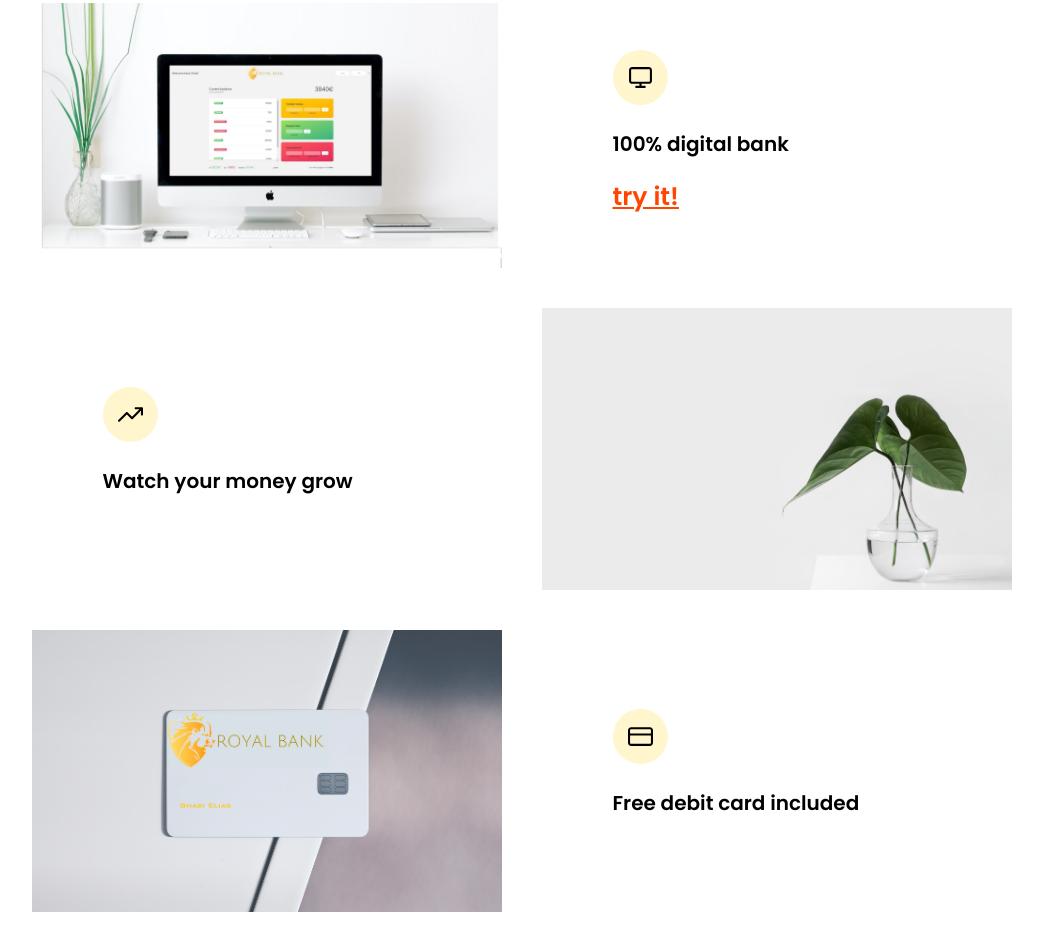
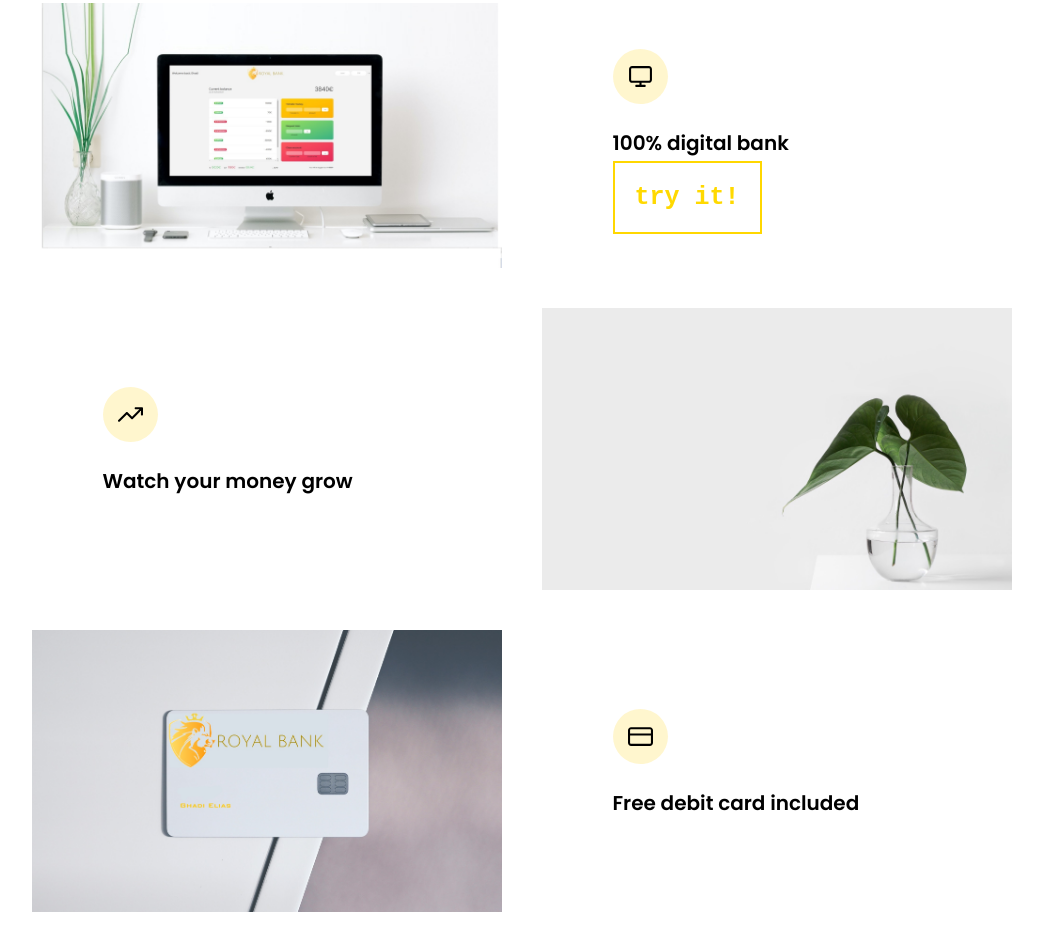
Before and after one commit to GhadiElias21/royal2, a plain HTML site: page index.html in a window 1280 px wide. Shown: the part 1176-2127 px from the top of the page, without its empty margins (118-1161 px from the left). Drawn offline with Linux system fonts and the light colour scheme.

Commit message:
Update style.css

```diff
--- a/style.css
+++ b/style.css
@@ -1,8 +1,4 @@
-/* The page is NOT responsive. You can implement responsiveness yourself if you wanna have some fun 😃 */
 
-#logo{
-
-}
 :root {
   --color-primary: #5ec576;
   --color-secondary: #ffcb03;
@@ -49,7 +45,6 @@ a:hover{
 
 }
 
-/* GENERAL ELEMENTS */
 .section {
   padding: 15rem 3rem;
   border-top: 1px solid #ddd;
@@ -116,7 +111,6 @@ p {
   color: #666;
 }
 
-/* This is BAD for accessibility! Don't do in the real world! */
 button:focus {
   outline: none;
 }
@@ -129,7 +123,6 @@ img {
   filter: blur(20px);
 }
 
-/* NAVIGATION */
 .nav {
   display: flex;
   justify-content: space-between;
@@ -140,7 +133,6 @@ img {
   z-index: 100;
 }
 
-/* nav and stickly class at the same time */
 .nav.sticky {
   position: fixed;
   background-color: rgba(255, 255, 255);
@@ -186,7 +178,6 @@ img {
   color: #333;
 }
 
-/* HEADER */
 .header {
   padding: 0 3rem;
   height: 100vh;
@@ -244,7 +235,7 @@ h4 {
   background-image: var(--gradient-secondary);
 }
 
-/* FEATURES */
+
 .features {
   display: grid;
   grid-template-columns: 1fr 1fr;
@@ -285,7 +276,7 @@ h4 {
   margin-bottom: 1rem;
 }
 
-/* OPERATIONS */
+
 .operations {
   max-width: 100rem;
   margin: 12rem auto 0 auto;
@@ -333,7 +324,7 @@ h4 {
 .operations__content {
   display: none;
 
-  /* JUST PRESENTATIONAL */
+
   font-size: 1.7rem;
   padding: 2.5rem 7rem 6.5rem 7rem;
 }
@@ -388,14 +379,14 @@ h4 {
   fill: var(--color-tertiary);
 }
 
-/* SLIDER */
+
 .slider {
   max-width: 100rem;
   height: 50rem;
   margin: 0 auto;
   position: relative;
 
-  /* IN THE END */
+
   overflow: hidden;
 }
 
@@ -409,12 +400,12 @@ h4 {
   align-items: center;
   justify-content: center;
 
-  /* THIS creates the animation! */
+
   transition: transform 1s;
 }
 
 .slide > img {
-  /* Only for images that have different size than slide */
+
   width: 100%;
   height: 100%;
   object-fit: cover;
@@ -465,8 +456,7 @@ h4 {
   cursor: pointer;
   transition: all 0.5s;
 
-  /* Only necessary when overlying images */
-  /* box-shadow: 0 0.6rem 1.5rem rgba(0, 0, 0, 0.7); */
+
 }
 
 .dots__dot:last-child {
@@ -474,12 +464,12 @@ h4 {
 }
 
 .dots__dot--active {
-  /* background-color: #fff; */
+
   background-color: #888;
   opacity: 1;
 }
 
-/* TESTIMONIALS */
+
 .testimonial {
   width: 65%;
   position: relative;
@@ -539,7 +529,7 @@ h4 {
   margin-bottom: 4rem;
 }
 
-/* SIGNUP */
+
 .section--sign-up {
   background-color: #37383d;
   border-top: none;
@@ -562,7 +552,7 @@ h4 {
   padding: 2rem 5rem;
 }
 
-/* FOOTER */
+
 .footer {
   padding: 10rem 3rem;
   background-color: #37383d;
@@ -602,7 +592,7 @@ h4 {
   font-size: 1.4rem;
 }
 
-/* MODAL WINDOW */
+
 .modal {
   position: fixed;
   top: 50%;
@@ -677,7 +667,7 @@ h4 {
   opacity: 0;
 }
 
-/* COOKIE MESSAGE */
+
 .cookie-message {
   display: flex;
   align-items: center;
@@ -688,3 +678,20 @@ h4 {
   font-size: 1.5rem;
   font-weight: 400;
 }
+
+
+
+.demo{
+  text-decoration: none;
+  border: 2px solid gold;
+  font-family:'Courier New', Courier, monospace;
+  padding:20px;
+  color: #ffd900 !important;
+  background-color:transparent;
+  transition: border-bottom 1s ease-out 50ms
+}
+.demo:hover{
+  border:none;
+  border-bottom: 7px solid gold;
+
+}
```
